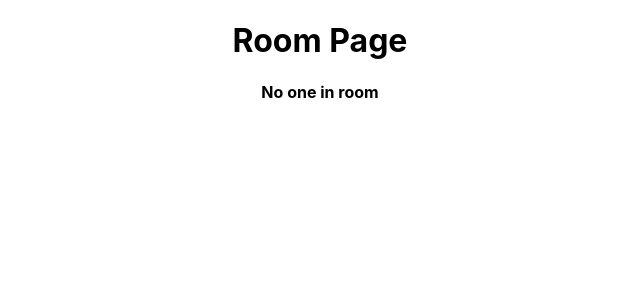
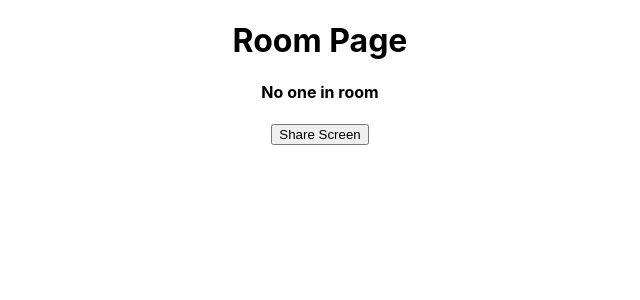
Before and after one commit to Anhagu/Spatial-Office, a React (Create React App) app in the folder client/: page /room/1 in a window 1280 px wide. Shown: the top 300 px of the page, without its empty margins (320-960 px from the left). Built offline with nearby package versions, Linux system fonts and the light colour scheme; no server answers.

Commit message:
화면공유 기능 구현
즉시 전화걸고 공유하는 기능을 구현해야함

```diff
--- a/client/src/screens/Lobby.jsx
+++ b/client/src/screens/Lobby.jsx
@@ -3,32 +3,35 @@ import { useNavigate } from "react-router-dom";
 import { useSocket } from "../context/SocketProvider";
 
 const LobbyScreen = () => {
+  // 이메일과 방 번호 값을 저장하기 위한 상태 변수
   const [email, setEmail] = useState("");
   const [room, setRoom] = useState("");
 
-  const socket = useSocket();
-  const navigate = useNavigate();
+  const socket = useSocket(); // SocketProvider 컨텍스트에서 소켓 인스턴스에 접근
+  const navigate = useNavigate(); // react-router-dom의 navigate 함수에 접근하여 다른 경로로 이동
 
+  // 폼 제출 처리 함수
   const handleSubmitForm = useCallback(
     (e) => {
       e.preventDefault();
-      socket.emit("room:join", { email, room });
+      socket.emit("room:join", { email, room }); // "room:join" 이벤트를 통해 서버에 이메일과 방 번호 전송
     },
     [email, room, socket]
   );
 
+  // 방 참가 처리 함수
   const handleJoinRoom = useCallback(
     (data) => {
       const { email, room } = data;
-      navigate(`/room/${room}`);
+      navigate(`/room/${room}`); // 해당 방 번호를 포함한 경로로 이동
     },
     [navigate]
   );
 
   useEffect(() => {
-    socket.on("room:join", handleJoinRoom);
+    socket.on("room:join", handleJoinRoom); // "room:join" 이벤트 리스너 등록
     return () => {
-      socket.off("room:join", handleJoinRoom);
+      socket.off("room:join", handleJoinRoom); // 컴포넌트 언마운트 시 이벤트 리스너 제거
     };
   }, [socket, handleJoinRoom]);
 
--- a/client/src/screens/Room.jsx
+++ b/client/src/screens/Room.jsx
@@ -8,6 +8,31 @@ const RoomPage = () => {
   const [remoteSocketId, setRemoteSocketId] = useState(null);
   const [myStream, setMyStream] = useState();
   const [remoteStream, setRemoteStream] = useState();
+
+  const [screenSharing, setScreenSharing] = useState(false);
+  const [screenStream, setScreenStream] = useState(null);
+
+  const toggleScreenSharing = async () => {
+    try {
+      if (!screenSharing) {
+        const stream = await navigator.mediaDevices.getDisplayMedia({ video: true });
+        setScreenStream(stream);
+        peer.peer.addTrack(stream.getTracks()[0], stream); // 화면 공유 스트림을 peer에 추가합니다
+      } else {
+        screenStream.getTracks().forEach((track) => track.stop()); // 화면 공유 스트림의 트랙을 중지합니다
+        peer.peer.getSenders().forEach((sender) => {
+          if (sender.track === screenStream.getTracks()[0]) {
+            peer.peer.removeTrack(sender); // peer에서 화면 공유 스트림의 트랙을 제거합니다
+          }
+        });
+        setScreenStream(null);
+      }
+      setScreenSharing(!screenSharing);
+    } catch (error) {
+      console.error("Error accessing screen:", error);
+    }
+  };
+
 
   const handleUserJoined = useCallback(({ email, id }) => {
     console.log(`Email ${email} joined room`);
@@ -115,6 +140,10 @@ const RoomPage = () => {
       <h4>{remoteSocketId ? "Connected" : "No one in room"}</h4>
       {myStream && <button onClick={sendStreams}>Send Stream</button>}
       {remoteSocketId && <button onClick={handleCallUser}>CALL</button>}
+      <button onClick={toggleScreenSharing}>
+        {screenSharing ? "Stop Sharing" : "Share Screen"}
+      </button>
+      <p>{screenSharing ? "Screen is being shared" : ""}</p>
       {myStream && (
         <>
           <h1>My Stream</h1>
@@ -139,6 +168,18 @@ const RoomPage = () => {
           />
         </>
       )}
+      {screenStream && (
+        <>
+          <h1>Screen Stream</h1>
+          <ReactPlayer
+            playing
+            muted
+            height="100px"
+            width="200px"
+            url={screenStream}
+          />
+        </>
+      )}
     </div>
   );
 };
```
